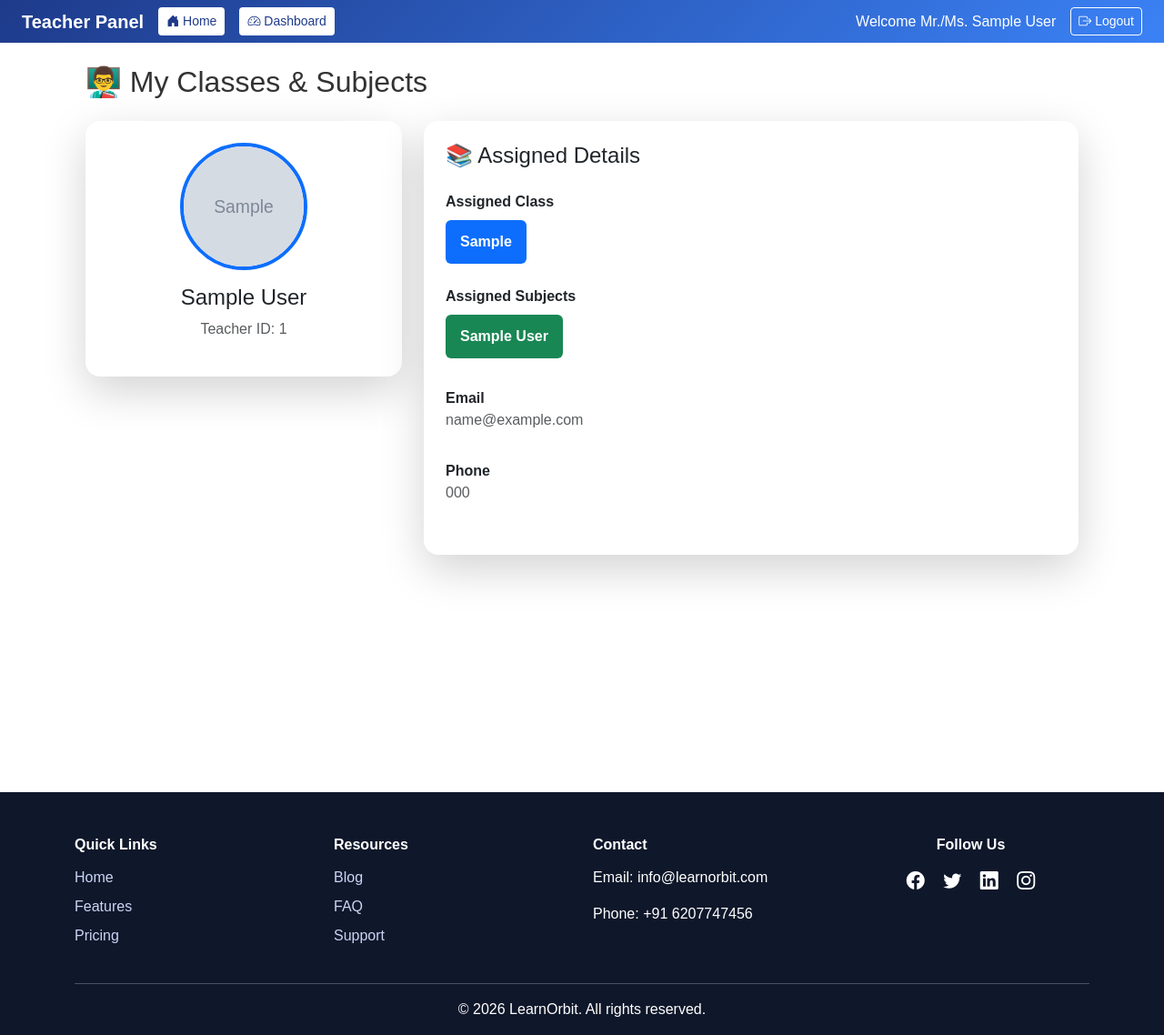
After one commit to abhi1kr2/sms, a Flask app: page /teacher_my_details in a window 1280 px wide. The commit adds this page. Shown: the whole page at 91% size. Run offline with Flask 3, Linux system fonts and the light colour scheme; the visitor is signed in with stand-in values (Sample User, id 1); tables that the repository leaves empty hold one stand-in row (values such as "Sample post"); grey boxes marked "Sample" are stand-in pictures; some libraries are stand-ins or nearby versions.

Commit message:
Added code for teacher to view his assigned class and subject

```diff
--- a/app.py
+++ b/app.py
@@ -549,6 +549,40 @@ def teacher_profile():
 
     return render_template("teacher_profile.html", teacher=teacher)
 
+
+
+
+
+
+#start teacher view class and subject--
+
+@app.route("/teacher_my_details")
+def teacher_my_details():
+
+    if "teacher_id" not in session:
+        return redirect("/teacher_login")
+
+    conn = get_db()
+    cursor = conn.cursor(pymysql.cursors.DictCursor)
+
+    cursor.execute("""
+        SELECT *
+        FROM teachers
+        WHERE tchr_id=%s
+    """, (session["teacher_id"],))
+
+    teacher = cursor.fetchone()
+
+    conn.close()
+
+    return render_template(
+        "teacher_my_details.html",
+        teacher=teacher
+    )
+
+
+
+#end teacher view class and subject--
 
 
 
--- a/templates/teacher_dashboard.html
+++ b/templates/teacher_dashboard.html
@@ -4,7 +4,11 @@
 <h2>Teacher Dashboard</h2>
 
 
-
+<li class="nav-item">
+    <a class="nav-link" href="/teacher_my_details">
+        📚 My Classes & Subjects
+    </a>
+</li>
 
 <br><br>
 
--- /dev/null
+++ b/templates/teacher_my_details.html
@@ -0,0 +1,126 @@
+{% extends 'teacher_base.html' %}
+
+{% block content %}
+
+<div class="container mt-4">
+
+    <!-- PAGE TITLE -->
+    <div class="mb-4">
+        <h2>👨‍🏫 My Classes & Subjects</h2>
+    </div>
+
+    <div class="row">
+
+        <!-- TEACHER PROFILE CARD -->
+        <div class="col-md-4">
+
+            <div class="card shadow-lg border-0 rounded-4 text-center p-4">
+
+                {% if teacher.tchr_img %}
+
+                <img src="{{ url_for('static', filename='uploads/teachers/' + teacher.tchr_img) }}"
+                    class="rounded-circle mx-auto mb-3"
+                    width="140"
+                    height="140"
+                    style="object-fit:cover; border:4px solid #0d6efd;">
+
+                {% else %}
+
+                <img src="https://cdn-icons-png.flaticon.com/512/3135/3135715.png"
+                    class="rounded-circle mx-auto mb-3"
+                    width="140">
+
+                {% endif %}
+
+                <h4>
+                    {{ teacher.first_name }} {{ teacher.last_name }}
+                </h4>
+
+                <p class="text-muted">
+                    Teacher ID: {{ teacher.tchr_id }}
+                </p>
+
+            </div>
+
+        </div>
+
+        <!-- DETAILS SECTION -->
+        <div class="col-md-8">
+
+            <div class="card shadow-lg border-0 rounded-4 p-4">
+
+                <h4 class="mb-4">📚 Assigned Details</h4>
+
+                <!-- CLASS -->
+                <div class="mb-4">
+
+                    <label class="fw-bold">
+                        Assigned Class
+                    </label>
+
+                    <div class="mt-2">
+
+                        <span class="badge bg-primary p-3 fs-6">
+                            {{ teacher.class }}
+                        </span>
+
+                    </div>
+
+                </div>
+
+                <!-- SUBJECTS -->
+                <div class="mb-4">
+
+                    <label class="fw-bold">
+                        Assigned Subjects
+                    </label>
+
+                    <div class="mt-2">
+
+                        {% for sub in teacher.subject.split(',') %}
+
+                        <span class="badge bg-success p-3 fs-6 me-2 mb-2">
+                            {{ sub }}
+                        </span>
+
+                        {% endfor %}
+
+                    </div>
+
+                </div>
+
+                <!-- CONTACT -->
+                <div class="mb-3">
+
+                    <label class="fw-bold">
+                        Email
+                    </label>
+
+                    <p class="text-muted">
+                        {{ teacher.email }}
+                    </p>
+
+                </div>
+
+                <div class="mb-3">
+
+                    <label class="fw-bold">
+                        Phone
+                    </label>
+
+                    <p class="text-muted">
+                        {{ teacher.phone }}
+                    </p>
+
+                </div>
+
+            </div>
+
+        </div>
+
+    </div>
+
+
+</div>
+
+{% endblock %}
```
